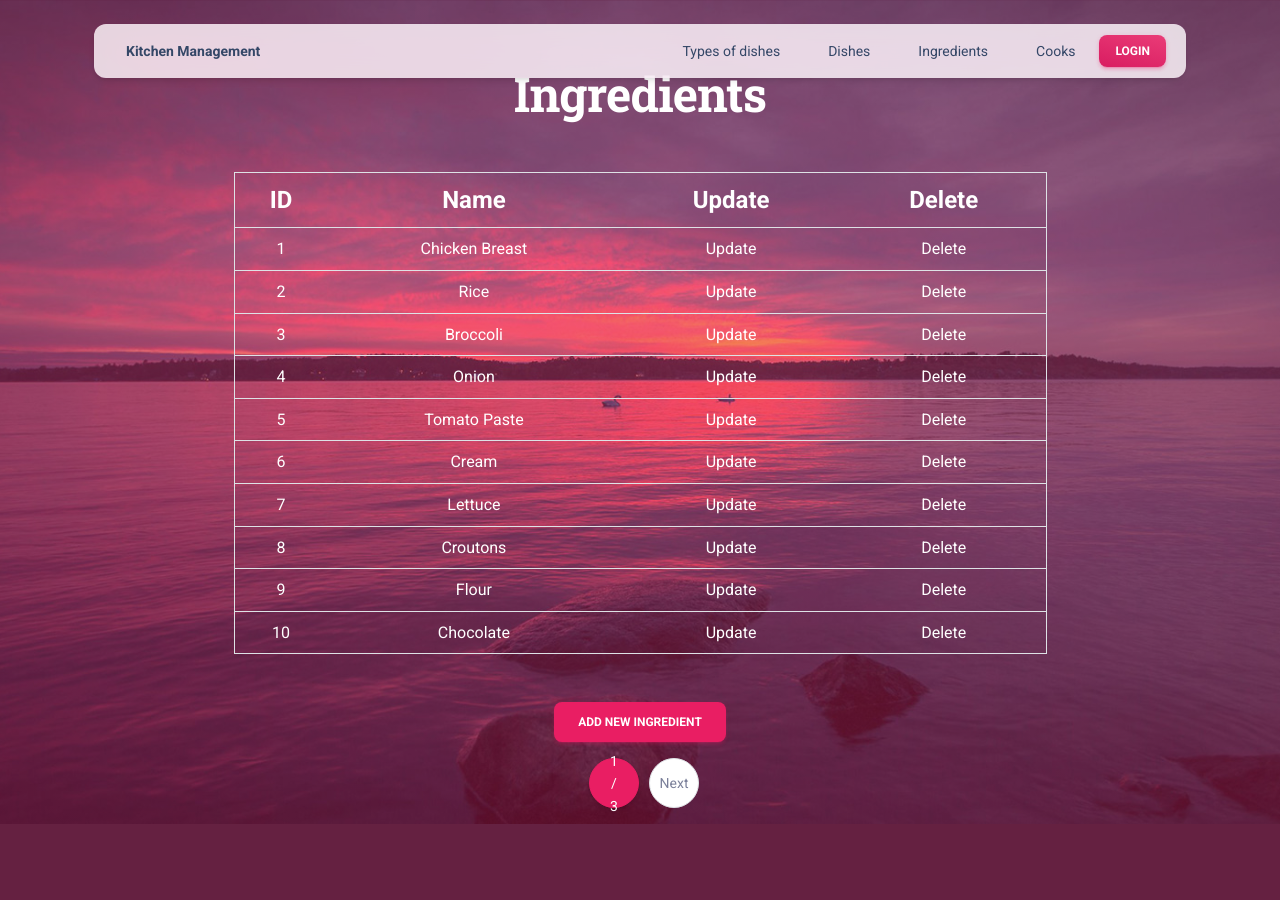
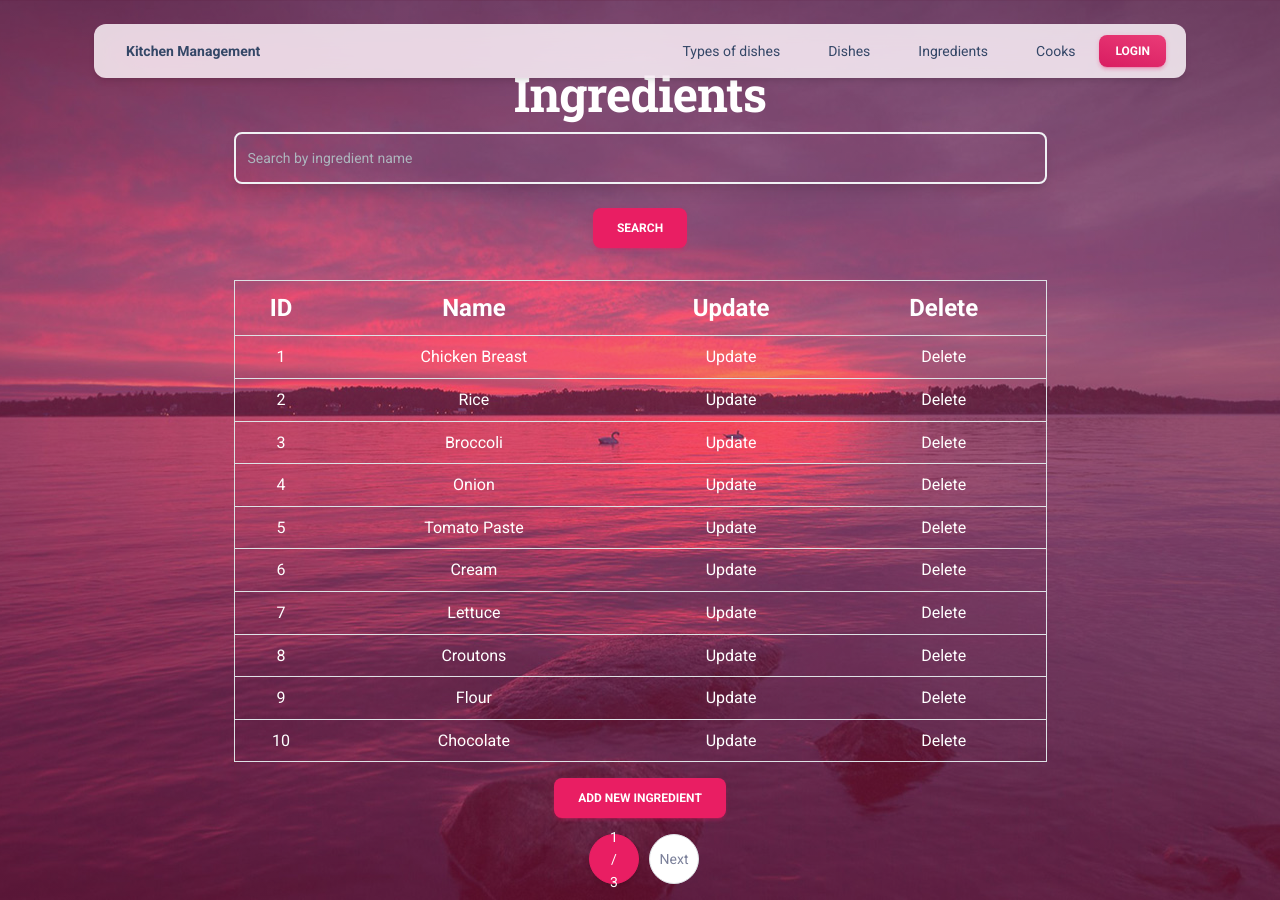
Before and after one commit to ArturDrzazga/kitchen-management, a Django app: page /ingredients/ in a window 1280 px wide. Before the commit the page ends 824 px from the top, so only its background shows below. Run offline with Django 5.2, Linux system fonts and the light colour scheme; data comes from the database, SQL or seed files in the repository; some libraries are stand-ins or nearby versions.

Commit message:
added search form for ingredients list

```diff
--- a/kitchen_app/forms.py
+++ b/kitchen_app/forms.py
@@ -120,8 +120,21 @@ class CookNameSearchForm(forms.Form):
         required=False,
         label="",
         widget=forms.TextInput(attrs={
-            'placeholder': "Search by name",
-            'class': "form-control form-control-lg border border-light border-2 shadow-lg",
+            "placeholder": "Search by name",
+            "class": "form-control form-control-lg border border-light border-2 shadow-lg",
             "style": "color:white;"
         })
     )
+
+
+class IngredientNameSearchForm(forms.Form):
+    name = forms.CharField(
+        max_length=255,
+        required=False,
+        label="",
+        widget=forms.TextInput(attrs={
+            "placeholder": "Search by ingredient name",
+            "class": "form-control form-control-lg border border-light border-2 shadow-lg",
+            "style": "color:white;"
+        })
+    )
--- a/kitchen_app/views.py
+++ b/kitchen_app/views.py
@@ -10,7 +10,7 @@ from .forms import (DishTypeForm,
                     IngredientForm,
                     CookCreationForm,
                     CookUpdateForm,
-                    CookNameSearchForm)
+                    CookNameSearchForm, IngredientNameSearchForm)
 from .models import Cook, DishType, Dish, Ingredient
 
 
@@ -102,6 +102,24 @@ class IngredientsListView(generic.ListView):
     template_name = "kitchen_app/ingredient_list.html"
     paginate_by = 10
 
+    def get_context_data(self, *, object_list=None, **kwargs):
+        context = super(IngredientsListView, self).get_context_data(**kwargs)
+        name = self.request.GET.get("name")
+        context["search_form"] = IngredientNameSearchForm(
+            initial={"name": name}
+        )
+        return context
+
+    def get_queryset(self):
+        queryset = super().get_queryset()
+        form = IngredientNameSearchForm(self.request.GET)
+
+        if form.is_valid():
+            return queryset.filter(
+                name__icontains=form.cleaned_data["name"]
+            )
+        return queryset
+
 
 class IngredientsCreateView(generic.CreateView):
     model = Ingredient
--- a/templates/kitchen_app/ingredient_list.html
+++ b/templates/kitchen_app/ingredient_list.html
@@ -1,11 +1,17 @@
 {% extends "base.html" %}
+{% load crispy_forms_filters %}
 
 {% block content %}
 
   <h1 class="text-white pt-3 mt-5">Ingredients</h1>
 
+  <form action="" method="get">
+    {{ search_form|crispy }}
+    <input type="submit" value="Search" class="btn btn-primary mt-2">
+  </form>
+
   {% if ingredient_list %}
-    <table class="table text-white border my-5 align-middle">
+    <table class="table text-white border my-3 align-middle">
       <tr class="fs-4">
         <th>ID</th>
         <th>Name</th>
```
